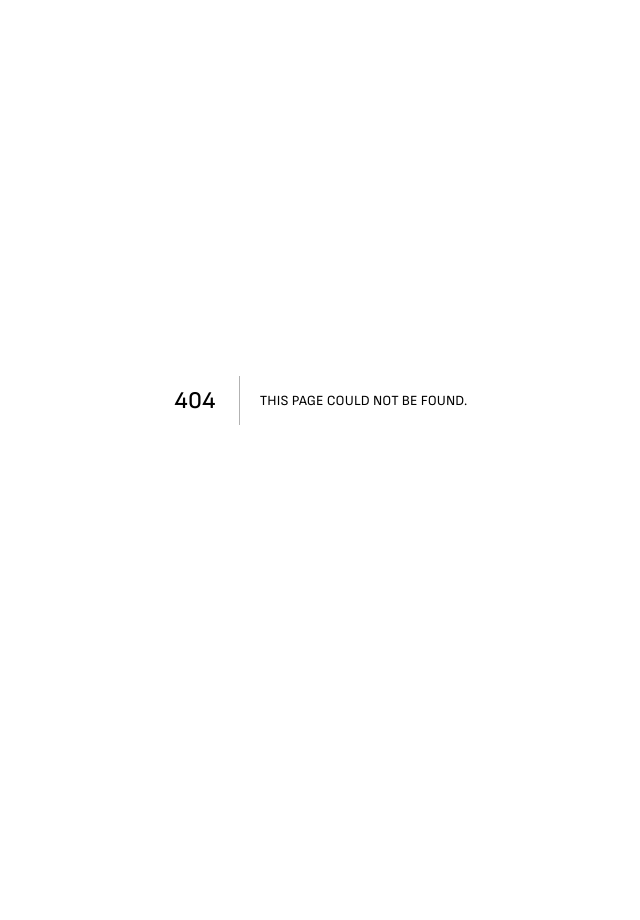
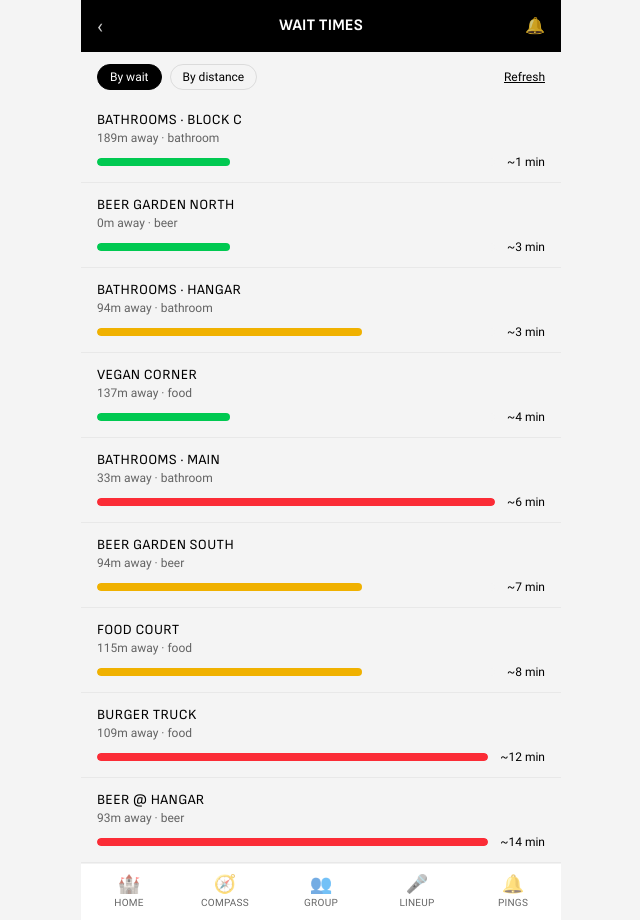
Before and after one commit to VoicAndrei/electric-castle-cluj-ai-buildathon, a Next.js app in the folder bonti/: page /app/wait-times in a window 1280 px wide. Before the commit this address had no page. Shown: the whole page, without its empty margins (319-959 px from the left). Before the commit the page ends 800 px from the top, so only its background shows below. Built offline with nearby package versions, Linux system fonts and the light colour scheme.

Commit message:
feat(wait-times): /app/wait-times with density bars + sort + refresh

```diff
--- /dev/null
+++ b/bonti/src/app/app/wait-times/page.tsx
@@ -0,0 +1,81 @@
+"use client";
+
+import { useState } from "react";
+import { AppHeader } from "@/components/app-header";
+import { DensityBar } from "@/components/density-bar";
+import { VENUE, QUEUE_SNAPSHOTS } from "@/data/venue";
+import { useFestivalStore } from "@/lib/festival/store";
+import { distanceMeters } from "@/lib/festival/compass";
+
+export default function WaitTimesPage() {
+  const maria = useFestivalStore(s => s.maria);
+  const [snapshotIdx, setSnapshotIdx] = useState(0);
+  const [sortBy, setSortBy] = useState<"wait" | "distance">("wait");
+  const [refreshing, setRefreshing] = useState(false);
+
+  const snapshot = QUEUE_SNAPSHOTS[snapshotIdx];
+
+  const items = VENUE
+    .filter(v => snapshot[v.id])
+    .map(v => ({
+      v,
+      ...snapshot[v.id]!,
+      distance: distanceMeters(maria.coords, v.coords),
+    }));
+
+  items.sort((a, b) =>
+    sortBy === "wait" ? a.estimateMin - b.estimateMin : a.distance - b.distance,
+  );
+
+  const refresh = () => {
+    setRefreshing(true);
+    setTimeout(() => {
+      setSnapshotIdx(i => (i + 1) % QUEUE_SNAPSHOTS.length);
+      setRefreshing(false);
+    }, 1500);
+  };
+
+  return (
+    <>
+      <AppHeader title="Wait Times" showBack />
+      <div className="px-4 pt-3 flex items-center justify-between">
+        <div className="flex gap-2">
+          <button
+            type="button"
+            onClick={() => setSortBy("wait")}
+            className={["text-xs font-roboto px-3 py-1 rounded-full border",
+              sortBy === "wait" ? "bg-bonti-toolbar text-white border-bonti-toolbar" : "border-black/10 text-bonti-text"].join(" ")}
+          >By wait</button>
+          <button
+            type="button"
+            onClick={() => setSortBy("distance")}
+            className={["text-xs font-roboto px-3 py-1 rounded-full border",
+              sortBy === "distance" ? "bg-bonti-toolbar text-white border-bonti-toolbar" : "border-black/10 text-bonti-text"].join(" ")}
+          >By distance</button>
+        </div>
+        <button onClick={refresh} disabled={refreshing}
+          className="text-xs font-roboto text-bonti-text underline disabled:opacity-50">
+          {refreshing ? "Refreshing…" : "Refresh"}
+        </button>
+      </div>
+
+      <ul className="mt-2">
+        {items.map(({ v, density, estimateMin, distance }) => (
+          <li key={v.id} className="px-4 py-3 border-b border-black/5">
+            <div className="flex items-center justify-between">
+              <div>
+                <p className="font-sofia uppercase text-sm tracking-wide">{v.name}</p>
+                <p className="font-roboto text-xs text-bonti-text/60">
+                  {Math.round(distance)}m away · {v.kind}
+                </p>
+              </div>
+            </div>
+            <div className="mt-2">
+              <DensityBar density={density} estimateMin={estimateMin} />
+            </div>
+          </li>
+        ))}
+      </ul>
+    </>
+  );
+}
--- /dev/null
+++ b/bonti/src/components/density-bar.tsx
@@ -0,0 +1,26 @@
+type Density = "low" | "med" | "high";
+
+const COLOR: Record<Density, string> = {
+  low:  "bg-green-500",
+  med:  "bg-yellow-500",
+  high: "bg-red-500",
+};
+
+const WIDTH: Record<Density, string> = {
+  low:  "w-1/3",
+  med:  "w-2/3",
+  high: "w-full",
+};
+
+export function DensityBar({ density, estimateMin }: { density: Density; estimateMin: number }) {
+  return (
+    <div className="flex items-center gap-3">
+      <div className="flex-1 bg-bonti-bg rounded-full h-2 overflow-hidden">
+        <div className={["h-full rounded-full", COLOR[density], WIDTH[density]].join(" ")} />
+      </div>
+      <span className="text-bonti-text font-roboto text-xs whitespace-nowrap">
+        ~{estimateMin} min
+      </span>
+    </div>
+  );
+}
```
